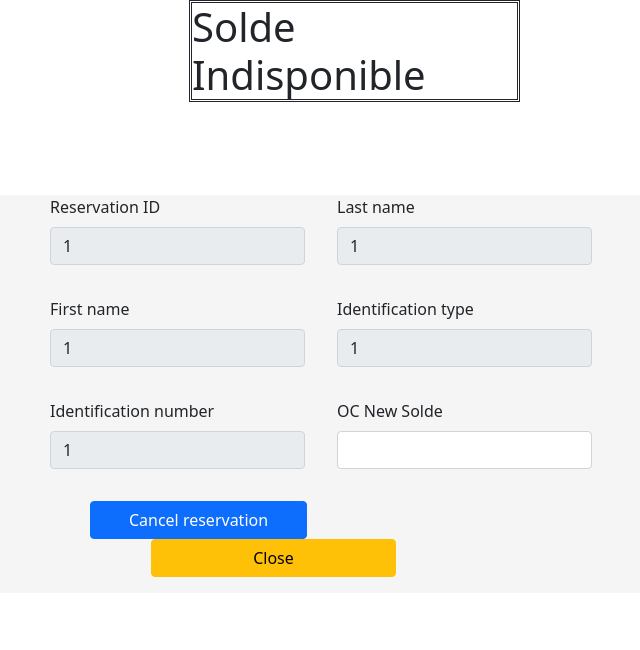
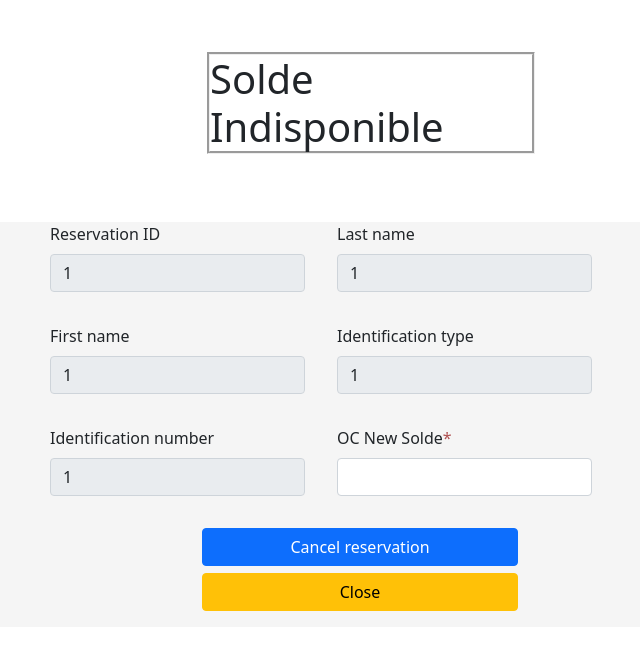
Before and after one commit to saadamrani12/mobidot_back_office, a Flask app: a page that uses app/templates/solde_indisponible.html in a window 1280 px wide. Shown: the part 57-707 px from the top of the page, without its empty margins (327-967 px from the left). Run offline with Flask 2, Linux system fonts and the light colour scheme; the visitor is signed in with stand-in values (Sample User, id 1); parts of the project's set-up code (start-up, migrations or seed data) failed here and were passed over.

Commit message:
css changes

```diff
--- a/app/back_office.py
+++ b/app/back_office.py
@@ -141,6 +141,7 @@ def listreservation():
         app_id = request.form.get('app_id')
         password = request.form.get('password')
         if not password or not app_id:
+            flash('Login Required', category='error')
             return render_template('login.html')
         lg_data = dict(access_id=app_id, password=password_hash(password))
         login_data = json.dumps(lg_data)
--- a/app/templates/solde_indisponible.html
+++ b/app/templates/solde_indisponible.html
@@ -1,9 +1,12 @@
 {% extends "base.html"%} {% block title %}Back Office {% endblock %}{% include "navbar.html"%}
 {% block content %}
 
-<div class="mb-3 form-check"><h1  style="margin-left: 422px;border: aqua;border: double; width: 331px;margin-bottom: -26px;">Solde  Indisponible</h1></div>
+<div class="mb-3 form-check"><h1
+        style="margin-left: 440px;margin-top: 52px;margin-bottom: -51px;border: black;border: groove;width: 328px;">
+    Solde
+    Indisponible</h1></div>
 <div style="background-color: whitesmoke;margin-top: 103px;">
-<div class="col-md-6 mx-auto" >
+    <div class="col-md-6 mx-auto">
         <form action="{{ url_for('back_office.cancel_reservation')}}" method="POST" class="row g-3">
 
             <div class="mb-3 form-check" style="width:50%;">
@@ -11,30 +14,38 @@
                 <input type="text" readonly class="form-control" name="reservation_request_id" value="{{request_id}}">
             </div>
             <div class="mb-3 form-check" style="width:50%;">
-            <label  class="form-label">Last name</label>
-            <input type="text" readonly class="form-control" value="{{last_name}}" >
+                <label class="form-label">Last name</label>
+                <input type="text" readonly class="form-control" value="{{last_name}}">
             </div>
             <div class="mb-3 form-check" style="width:50%;">
-            <label  class="form-label">First name</label>
-            <input type="text" readonly class="form-control" value="{{first_name}}" >
+                <label class="form-label">First name</label>
+                <input type="text" readonly class="form-control" value="{{first_name}}">
             </div>
             <div class="mb-3 form-check" style="width:50%;">
-            <label  class="form-label">Identification type</label>
-            <input type="text" readonly  class="form-control" value="{{type_id}}" >
+                <label class="form-label">Identification type</label>
+                <input type="text" readonly class="form-control" value="{{type_id}}">
             </div>
             <div class="mb-3 form-check" style="width:50%;">
-            <label  class="form-label">Identification number</label>
-            <input type="text" readonly  class="form-control" value="{{num_id}}" >
+                <label class="form-label">Identification number</label>
+                <input type="text" readonly class="form-control" value="{{num_id}}">
             </div>
 
             <div class="mb-3 form-check" style="width:50%;">
-            <label  class="form-label">OC New Solde</label>
-            <input type="number" required class="form-control" name="oc_new_solde" >
+                <label class="form-label">OC New Solde</label><span style="color: #af5151;">*</span>
+                <input type="number" required class="form-control" name="oc_new_solde">
             </div>
 
             <div class="mb-3 form-check">
-        <button type="submit" class="btn btn-primary" style="margin-left: 40px;width: 217px;">Cancel reservation</button>
-            <a href="{{ url_for('back_office.listreservation')}}"><button style="width: 245px;margin-left: 101px;" type="button" class="btn btn-warning" onclick="">Close</button></a></div>
+                <button type="submit" class="btn btn-primary" style="width: 316px;margin-left: 152px;">Cancel
+                    reservation
+                </button>
+                <br>
+                <a href="{{ url_for('back_office.listreservation')}}">
+                    <button style="width: 316px;margin-left: 152px;margin-top: 7px;" type="button"
+                            class="btn btn-warning" onclick="">
+                        Close
+                    </button>
+                </a></div>
         </form>
     </div>
 </div>
```
Also changed, not shown: app/templates/force_reserve_form.html (+29 -19 lines). Lines whose indentation alone changed are shown as unchanged.
